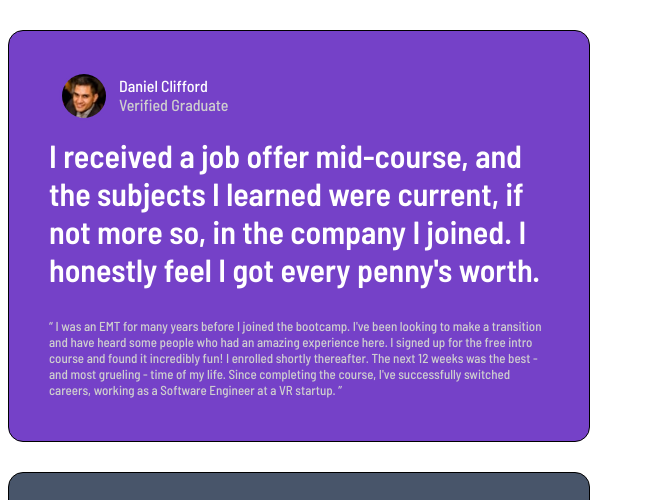
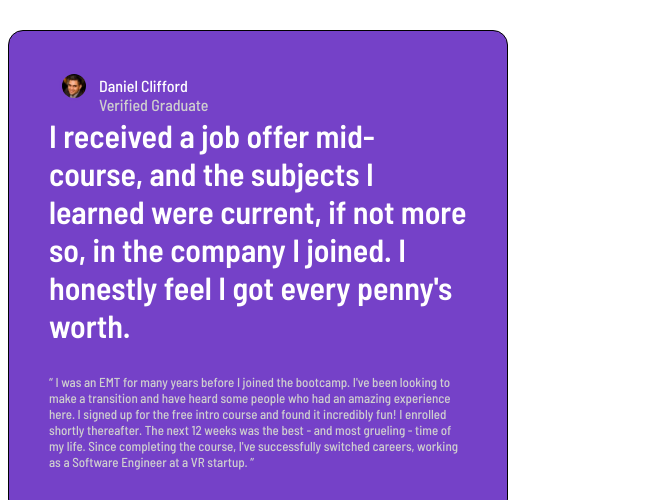
Before and after one commit to raphaelkathambana/testimonials-grid-section-main-challenge, a plain HTML site: page index.html in a window 1280 px wide. Shown: the top 500 px of the page, without its empty margins (0-645 px from the left). Drawn offline with Linux system fonts and the light colour scheme.

Commit message:
updated width styles to body tag

```diff
--- a/scss/_globals.scss
+++ b/scss/_globals.scss
@@ -5,9 +5,17 @@ $Whitish: hsl(0, 0%, 100%);
 $Light_gray: hsl(0, 0%, 81%);
 $Light_grayish_blue: hsl(210, 46%, 95%);
 
+html {
+    box-sizing: border-box;
+}
+
+*, *::before, *::after {
+    box-sizing: inherit;
+}
 body {
+    min-width: 375px;
+    max-width: 1440px;
     font-family: 'Barlow Semi Condensed', sans-serif;
-
 }
 .story {
     font-size: .8125rem;
```
Also changed, not shown: style/style.css, 1 other file.
